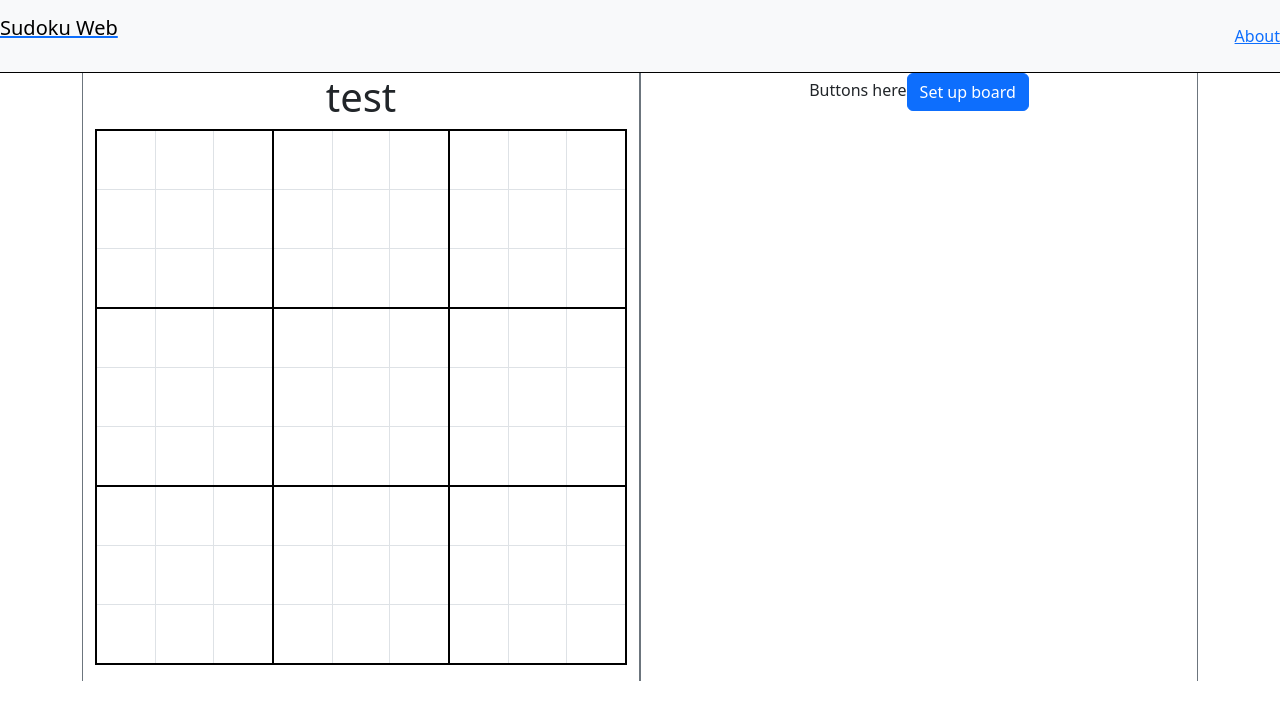
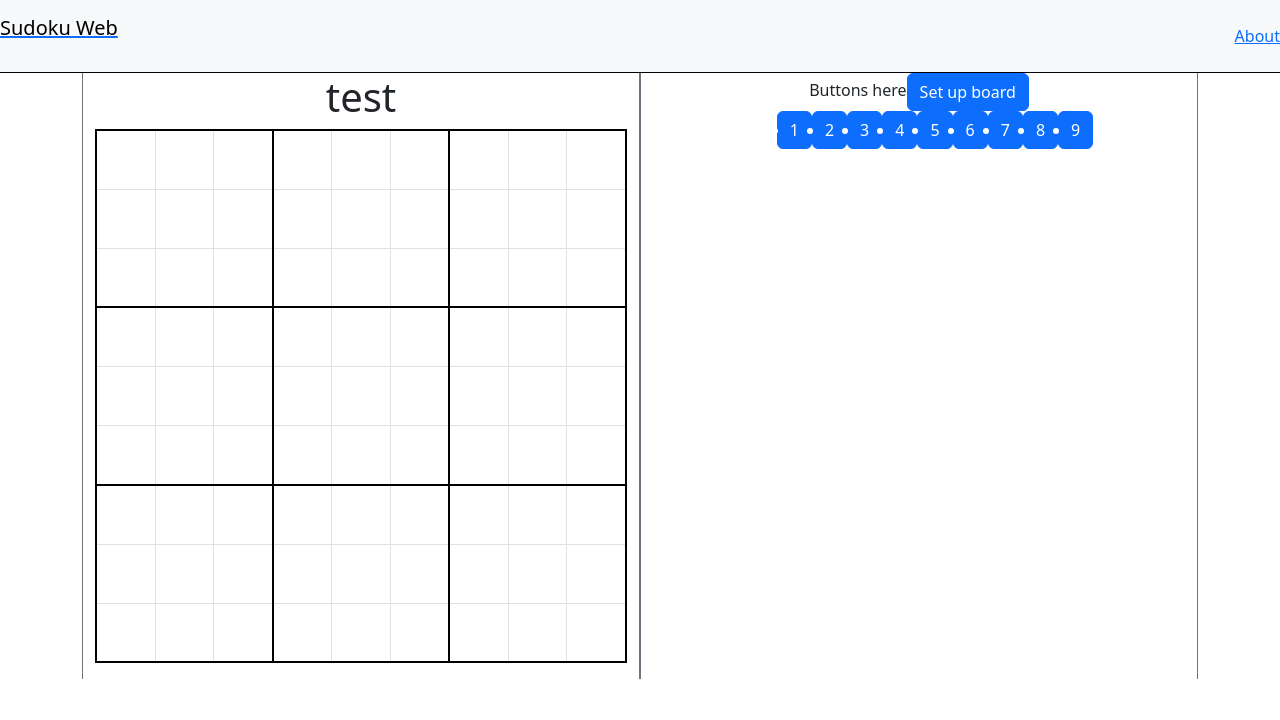
Before and after one commit to Kjaerandsen/SudokuWeb, a Next.js app in the folder sudoku-web/: page / in a window 1280 px wide. Shown: the top 720 px of the page. Built offline with nearby package versions, Linux system fonts and the light colour scheme.

Commit message:
Buttons for changing tiles implemented.

```diff
--- a/sudoku-web/src/app/SudokuBoard.js
+++ b/sudoku-web/src/app/SudokuBoard.js
@@ -13,12 +13,36 @@ export default function SudokuBoard() {
 
     */
 
+    function updateSelection(id) {
+        console.log("Updating id to: ", id)
+        SetSelectedId(id)
+    }
+
     function setStartingPosition(values) {
         let boardData = []
         values.forEach(value => {
             boardData.push({"val":value,"isSelected":false,"isValid":true})
         })
         setData(boardData)
+    }
+
+    // Function sets the value of a tile in the game
+    // Takes a value to update the selected tile to
+    function setValue(value) {
+        console.log("setting value: ", value)
+        // Validate the value (10 > x > 0)
+        if (value > 0 && value < 10) {
+        // Check if a tile is selected and valid (82 > x > 0)
+        if (SelectedId > 0 && SelectedId < 82) {
+        // Get the board state
+        let board = data
+        // Update the value
+        board[SelectedId].val = value
+        // Validate and update isValid
+        // Set the board state
+        setData([...board])
+        }
+        }
     }
 
     // Data for the board state
@@ -92,14 +116,15 @@ export default function SudokuBoard() {
         //console.log(props)
         //<th scope="row">A</th>
         //"d-flex align-items-center justify-content-center"
+        // OnItemClick(x + props.indexStart)
         return (
             <tr>
                 {props.items.map((data, x) => (
                     <td className="align-items-center justify-content-center border" style={data.isSelected ? {backgroundColor: 'purple'} :
                     data.isMarked && data.isValid ? {backgroundColor: 'blue'} : data.isMarked && !data.isValid ? {backgroundColor: 'red'} : {}}
-                    id={x + props.indexStart} key={x} onClick={() => OnItemClick(x + props.indexStart)}>
-                        <div style={{aspectRatio:1/1}} className={data.isValid ? "d-flex align-items-center justify-content-center" : "text-danger d-flex align-items-center justify-content-center"}>
-                            {data.val > 0 && data.val}</div>
+                    id={x + props.indexStart} key={x} onClick={() => updateSelection(x+props.indexStart)}>
+                        <div style={data.val > 0 ? {aspectRatio:1/1}: {visibility:'hidden', aspectRatio:1/1}} className={data.isValid ? "d-flex align-items-center justify-content-center" : "text-danger d-flex align-items-center justify-content-center"}>
+                            {data.val}</div>
                     </td>
                 ))}
             </tr>
@@ -139,6 +164,18 @@ export default function SudokuBoard() {
             ])}>
             Set up board
             </button>
+
+            <ul>
+                <button type="button" className="btn btn-primary" onClick={() => setValue(1)}><li>1</li></button>
+                <button type="button" className="btn btn-primary" onClick={() => setValue(2)}><li>2</li></button>
+                <button type="button" className="btn btn-primary" onClick={() => setValue(3)}><li>3</li></button>
+                <button type="button" className="btn btn-primary" onClick={() => setValue(4)}><li>4</li></button>
+                <button type="button" className="btn btn-primary" onClick={() => setValue(5)}><li>5</li></button>
+                <button type="button" className="btn btn-primary" onClick={() => setValue(6)}><li>6</li></button>
+                <button type="button" className="btn btn-primary" onClick={() => setValue(7)}><li>7</li></button>
+                <button type="button" className="btn btn-primary" onClick={() => setValue(8)}><li>8</li></button>
+                <button type="button" className="btn btn-primary" onClick={() => setValue(9)}><li>9</li></button>
+            </ul>
         </div>
         </>
     )
```
